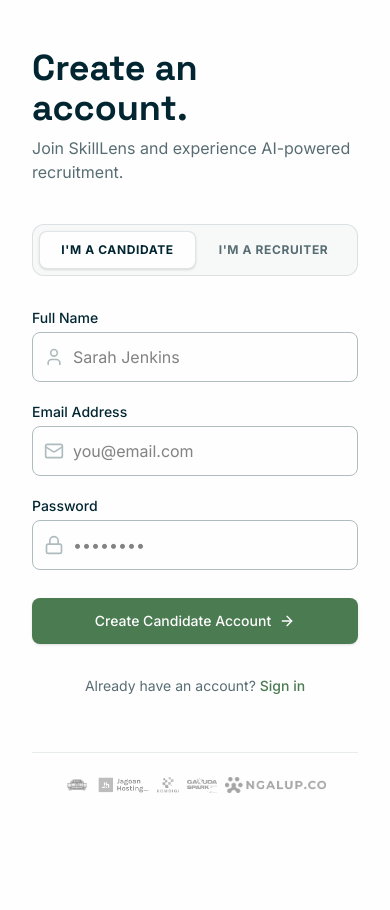
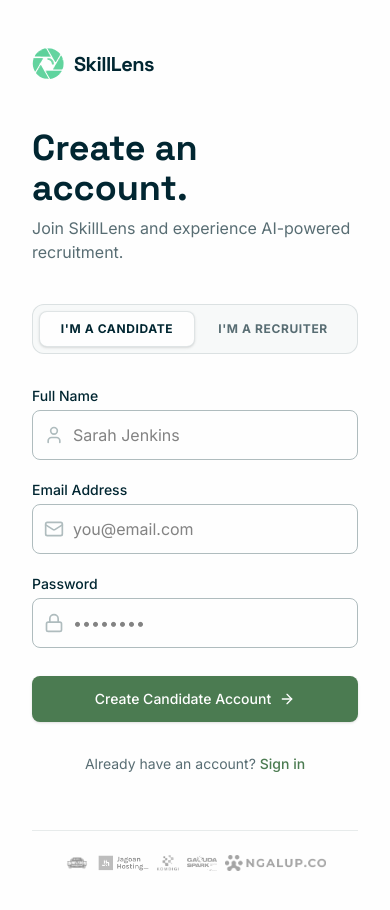
Before and after one commit to rfypych/SkillLens, a Next.js app in the folder frontend/: page /signup in a window 390 px wide. Shown: the top 910 px of the page. Before the commit the page ends 865 px from the top, so only its background shows below. Built offline with nearby package versions, Linux system fonts and the light colour scheme; no server answers.

Commit message:
feat: improve signup page aesthetics and animations

```diff
--- a/frontend/src/app/signup/page.tsx
+++ b/frontend/src/app/signup/page.tsx
@@ -1,8 +1,8 @@
 'use client';
 
 import { useState } from 'react';
-import { motion } from 'framer-motion';
-import { Lock, Mail, ArrowRight, User, Building2, Aperture, AlertCircle } from 'lucide-react';
+import { motion, AnimatePresence } from 'framer-motion';
+import { Lock, Mail, ArrowRight, User, Building2, AlertCircle } from 'lucide-react';
 import { useRouter } from 'next/navigation';
 import Link from 'next/link';
 import { api } from '@/lib/api';
@@ -39,12 +39,11 @@ export default function Signup() {
       loginData.append('password', formData.password);
 
       try {
-        // Cookie is set by the backend now
         await api.post('/auth/login', loginData.toString(), {
           headers: { 'Content-Type': 'application/x-www-form-urlencoded' },
           requireAuth: false
         });
-        const me = await api.get('/auth/me');
+        await api.get('/auth/me');
         router.push(role === 'recruiter' ? '/recruiter' : '/candidate/dashboard');
       } catch {
         router.push('/login');
@@ -63,41 +62,59 @@ export default function Signup() {
   return (
     <div className="min-h-screen flex flex-col md:flex-row">
       {/* Form Side */}
-      <div className="w-full md:w-1/2 flex flex-col justify-center px-8 md:px-24 bg-brand-white py-12">
+      <div className="w-full md:w-1/2 flex flex-col justify-center px-8 md:px-24 bg-brand-white py-12 flex-1 md:flex-none">
         <motion.div
           initial={{ opacity: 0, y: 20 }}
           animate={{ opacity: 1, y: 0 }}
           transition={{ duration: 0.5 }}
           className="w-full max-w-md mx-auto"
         >
+          {/* Mobile Logo */}
+          <div className="md:hidden flex items-center gap-2.5 mb-12">
+            <img src="/logo.svg" alt="SkillLens Logo" className="h-8 w-auto" />
+            <span className="text-xl font-display font-bold text-brand-secondary tracking-tight">SkillLens</span>
+          </div>
+
           <div className="mb-10">
             <h1 className="text-4xl font-display font-bold text-brand-secondary mb-2">Create an account.</h1>
             <p className="text-brand-gray-dark">Join SkillLens and experience AI-powered recruitment.</p>
           </div>
 
-          {/* Role Toggle */}
-          <div className="flex bg-[#F7F9F9] p-1.5 rounded-xl mb-8 border border-brand-gray-light/40">
-            {(['candidate', 'recruiter'] as const).map(r => (
+          {/* Smooth Role Toggle */}
+          <div className="relative flex bg-[#F7F9F9] p-1.5 rounded-xl mb-8 border border-brand-gray-light/40">
+            {(['candidate', 'recruiter'] as const).map(r => {
+              const isActive = role === r;
+              return (
                 <button
                   key={r}
                   type="button"
                   onClick={() => setRole(r)}
-                className={`flex-1 py-2.5 text-xs font-bold rounded-lg transition-all uppercase tracking-wider ${
-                  role === r
-                    ? 'bg-brand-white shadow-sm text-brand-secondary border border-brand-gray-light/40'
-                    : 'text-brand-gray-dark hover:text-brand-secondary'
+                  className={`relative flex-1 py-2.5 text-xs font-bold rounded-lg transition-colors uppercase tracking-wider z-10 ${
+                    isActive ? 'text-brand-secondary' : 'text-brand-gray-dark hover:text-brand-secondary'
                   }`}
                 >
+                  {isActive && (
+                    <motion.div
+                      layoutId="activeRoleTab"
+                      className="absolute inset-0 bg-brand-white shadow-sm border border-brand-gray-light/40 rounded-lg -z-10"
+                      transition={{ type: "spring", bounce: 0.2, duration: 0.6 }}
+                    />
+                  )}
                   {r === 'candidate' ? 'I\'m a Candidate' : 'I\'m a Recruiter'}
                 </button>
-            ))}
+              );
+            })}
           </div>
 
           {error && (
-            <div className="mb-6 flex items-start gap-3 p-4 bg-red-50 border border-red-200 rounded-lg text-red-700">
+            <motion.div
+              initial={{ opacity: 0, height: 0 }}
+              animate={{ opacity: 1, height: 'auto' }}
+              className="mb-6 flex items-start gap-3 p-4 bg-red-50 border border-red-200 rounded-lg text-red-700 overflow-hidden"
+            >
               <AlertCircle className="w-5 h-5 flex-shrink-0 mt-0.5" />
               <p className="text-sm font-medium">{error}</p>
-            </div>
+            </motion.div>
           )}
 
           <form className="space-y-5" onSubmit={handleSignup}>
@@ -119,9 +136,16 @@ export default function Signup() {
               </div>
             </div>
 
+            <AnimatePresence mode="popLayout">
               {role === 'recruiter' && (
-              <motion.div initial={{ opacity: 0, height: 0 }} animate={{ opacity: 1, height: 'auto' }}>
-                <label className="block text-sm font-medium text-brand-secondary mb-1">Company Name</label>
+                <motion.div
+                  initial={{ opacity: 0, height: 0, y: -10 }}
+                  animate={{ opacity: 1, height: 'auto', y: 0 }}
+                  exit={{ opacity: 0, height: 0, y: -10 }}
+                  transition={{ duration: 0.3 }}
+                  className="overflow-hidden"
+                >
+                  <label className="block text-sm font-medium text-brand-secondary mb-1 mt-1">Company Name</label>
                   <div className="relative">
                     <div className="absolute inset-y-0 left-0 pl-3 flex items-center pointer-events-none">
                       <Building2 className="h-5 w-5 text-brand-gray-light" />
@@ -138,6 +162,7 @@ export default function Signup() {
                   </div>
                 </motion.div>
               )}
+            </AnimatePresence>
 
             <div>
               <label className="block text-sm font-medium text-brand-secondary mb-1">Email Address</label>
@@ -212,15 +237,42 @@ export default function Signup() {
           </div>
         </div>
 
-        <div className="z-10 space-y-6 max-w-sm">
-          <div className="p-5 bg-brand-dark-teal/40 rounded-2xl border border-brand-dark-teal">
-            <p className="text-sm font-bold text-brand-accent uppercase tracking-wider mb-2">For Candidates</p>
-            <p className="text-brand-gray-light text-sm leading-relaxed">Prove your real-world skills through AI-proctored scenario simulations. Stand out beyond your resume.</p>
-          </div>
-          <div className="p-5 bg-brand-dark-teal/40 rounded-2xl border border-brand-dark-teal">
-            <p className="text-sm font-bold text-brand-accent uppercase tracking-wider mb-2">For Recruiters</p>
-            <p className="text-brand-gray-light text-sm leading-relaxed">Get forensic-level insight into every applicant. Detect fabricated skills, identify hidden gems, and hire with confidence.</p>
-          </div>
+        <div className="z-10 max-w-lg">
+          <AnimatePresence mode="wait">
+            {role === 'candidate' ? (
+              <motion.div
+                key="candidate-text"
+                initial={{ opacity: 0, x: 20 }}
+                animate={{ opacity: 1, x: 0 }}
+                exit={{ opacity: 0, x: -20 }}
+                transition={{ duration: 0.4 }}
+              >
+                <h2 className="text-4xl md:text-5xl font-display font-bold mb-6 leading-tight">
+                  Showcase your real skills,<br/>
+                  <span className="text-brand-accent">not just your resume.</span>
+                </h2>
+                <p className="text-brand-gray-light text-lg leading-relaxed mb-10">
+                  Prove your real-world problem solving through highly contextual AI-proctored simulations. Stand out from the crowd and let your abilities do the talking.
+                </p>
+              </motion.div>
+            ) : (
+              <motion.div
+                key="recruiter-text"
+                initial={{ opacity: 0, x: 20 }}
+                animate={{ opacity: 1, x: 0 }}
+                exit={{ opacity: 0, x: -20 }}
+                transition={{ duration: 0.4 }}
+              >
+                <h2 className="text-4xl md:text-5xl font-display font-bold mb-6 leading-tight">
+                  Zero false positives.<br/>
+                  <span className="text-brand-accent">100% confidence.</span>
+                </h2>
+                <p className="text-brand-gray-light text-lg leading-relaxed mb-10">
+                  Get forensic-level insight into every applicant. Detect fabricated skills, identify hidden gems, and hire with absolute certainty.
+                </p>
+              </motion.div>
+            )}
+          </AnimatePresence>
         </div>
       </div>
     </div>
```
Lines whose indentation alone changed are shown as unchanged.
